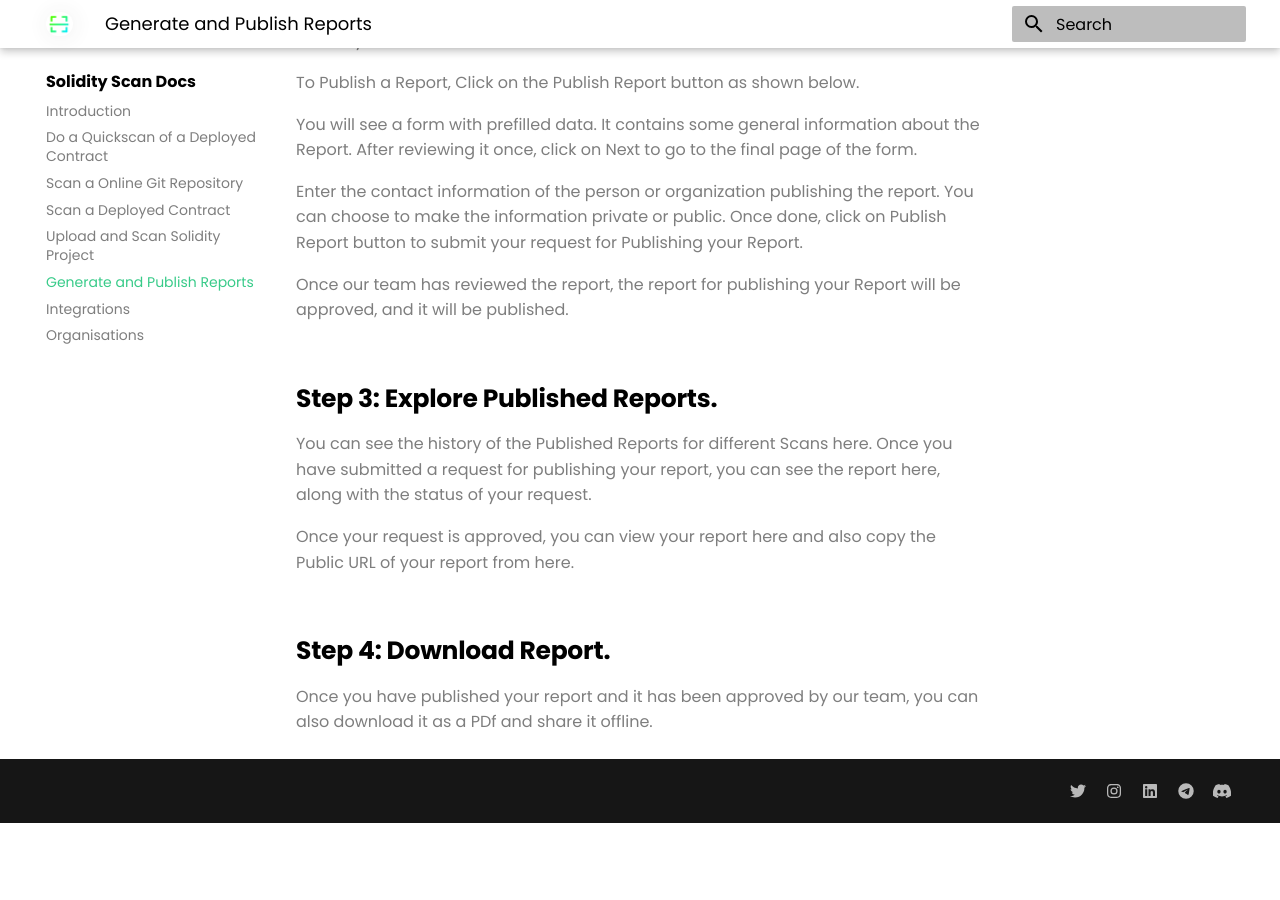
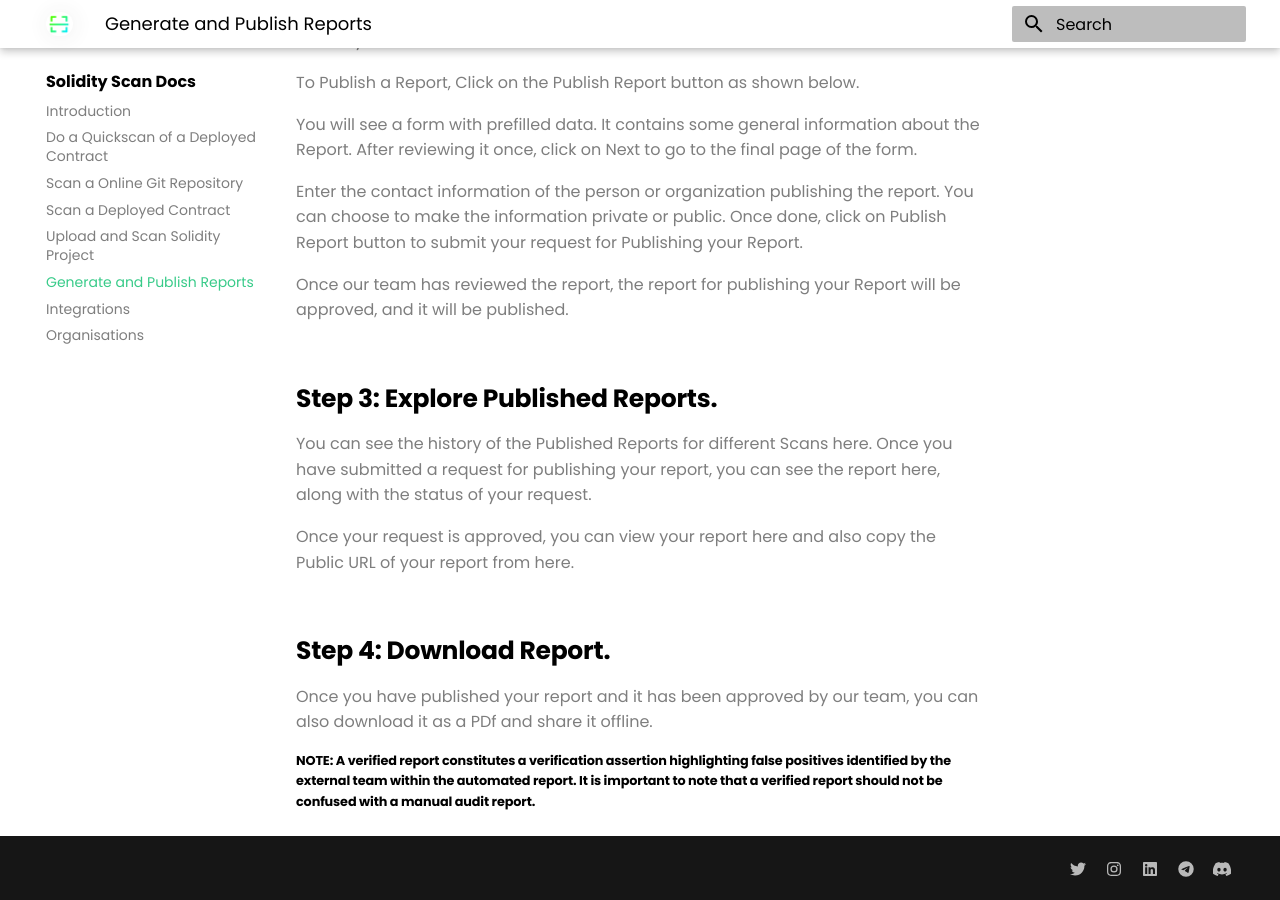
Before and after one commit to Credshields/solidity-scanner-docs, an MkDocs documentation site: the page built from documentation/report.md, in a window 1280 px wide and 900 px high, scrolled down 683 px. Built offline with MkDocs 1.6.1 and Material for MkDocs 9.7.7, drawn with Linux system fonts in a browser that asks for light colours; before the commit the page ends 1506 px from its top, so only the background shows below that.

Commit message:
added info

```diff
--- a/documentation/report.md
+++ b/documentation/report.md
@@ -31,3 +31,5 @@
 # Step 4: Download Report.
 
 Once you have published your report and it has been approved by our team, you can also download it as a PDf and share it offline.
+
+###### NOTE: A verified report constitutes a verification assertion highlighting false positives identified by the external team within the automated report. It is important to note that a verified report should not be confused with a manual audit report.
```
